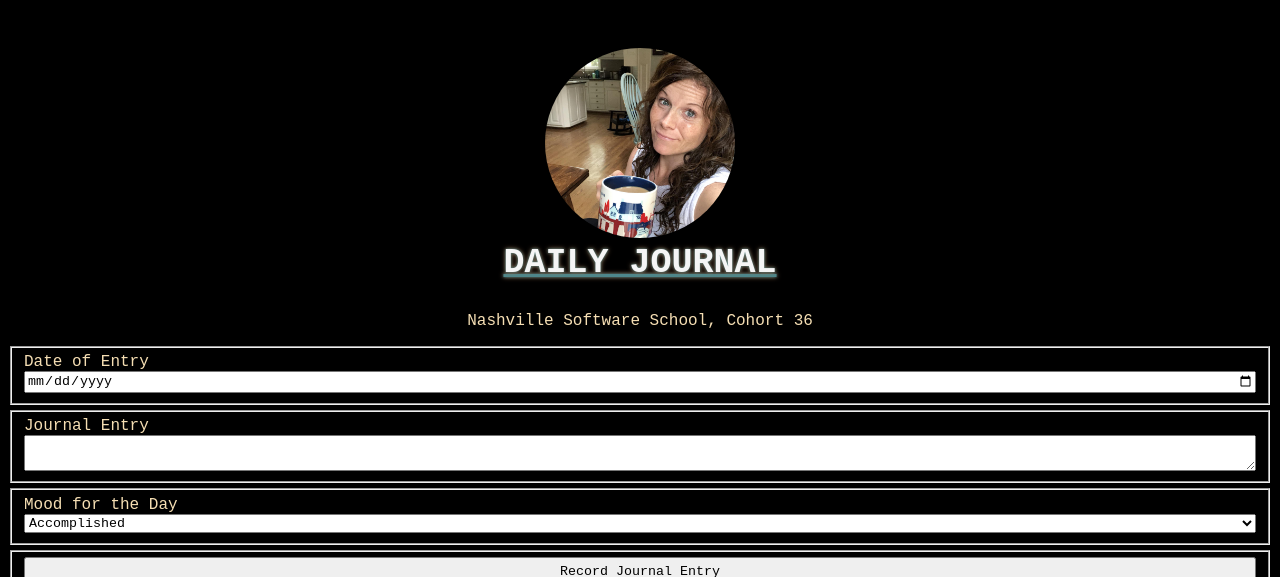
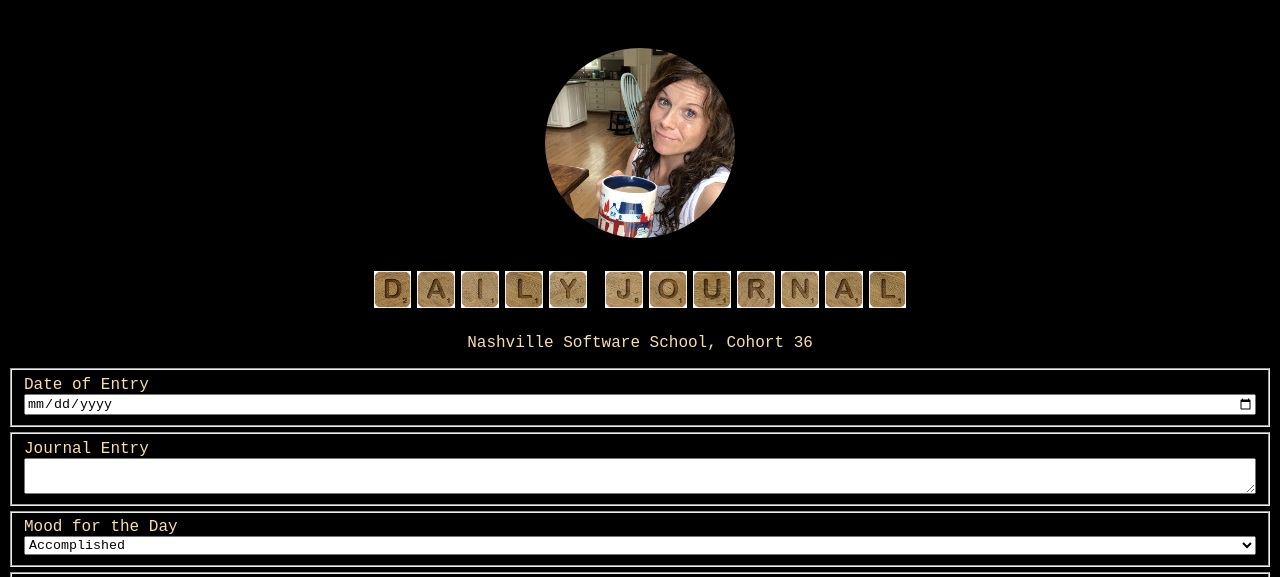
Before and after one commit to CarolineMadison/Daily_Journal_c36, a plain HTML site: page src/index.html in a window 1280 px wide. Shown: the top 577 px of the page. Drawn offline with Linux system fonts and the light colour scheme; a web font is replaced by a local one.

Commit message:
Changed the title in the header to wooden scrabble letter images

```diff
--- a/src/index.html
+++ b/src/index.html
@@ -12,7 +12,20 @@
     <header>
         <div>
             <img class="profileImg" src="Images/profileImage.jpg">
-            <h2 class="title">DAILY JOURNAL</h2>
+            <h2 class="title">
+                <img class="scrabbleLetter" src="Images/ScrabbleLetters/LetterD.jpg">
+                <img class="scrabbleLetter" src="Images/ScrabbleLetters/LetterA.jpg">
+                <img class="scrabbleLetter" src="Images/ScrabbleLetters/LetterI.jpg">
+                <img class="scrabbleLetter" src="Images/ScrabbleLetters/LetterL.jpg">
+                <img class="scrabbleLetter" src="Images/ScrabbleLetters/LetterY.jpg"> &nbsp;
+                <img class="scrabbleLetter" src="Images/ScrabbleLetters/LetterJ.jpg">
+                <img class="scrabbleLetter" src="Images/ScrabbleLetters/LetterO.jpg">
+                <img class="scrabbleLetter" src="Images/ScrabbleLetters/LetterU.jpg">
+                <img class="scrabbleLetter" src="Images/ScrabbleLetters/LetterR.jpg">
+                <img class="scrabbleLetter" src="Images/ScrabbleLetters/LetterN.jpg">
+                <img class="scrabbleLetter" src="Images/ScrabbleLetters/LetterA.jpg">
+                <img class="scrabbleLetter" src="Images/ScrabbleLetters/LetterL.jpg">
+            </h2>
             <p class="tagline">Nashville Software School, Cohort 36</p>
         </div>
     </header>
--- a/src/styles/journal.css
+++ b/src/styles/journal.css
@@ -18,13 +18,14 @@ header {
 }
 
 .title {
-    color: whitesmoke;
-    font-family: 'Courier New', Courier, monospace;
-    font-size: 35px;
     text-align: center;
-    margin-top: 5px;
     text-shadow: 0 0 3px #4e878b, 0 0 5px #9f6e4a;
-    text-decoration: #4e878b underline;
+    padding-top: 13px;
+}
+
+.scrabbleLetter {
+    width: 3%;
+    /* box-shadow: 3px whitesmoke; */
 }
 
 .tagline {
```
Also changed, not shown: src/Images/ScrabbleLetters/LetterA.jpg (added), src/Images/ScrabbleLetters/LetterD.jpg (added), src/Images/ScrabbleLetters/LetterI.jpg (added), src/Images/ScrabbleLetters/LetterJ.jpg (added), src/Images/ScrabbleLetters/LetterL.jpg (added), src/Images/ScrabbleLetters/LetterN.jpg (added), src/Images/ScrabbleLetters/LetterO.jpg (added), src/Images/ScrabbleLetters/LetterR.jpg (added), src/Images/ScrabbleLetters/LetterU.jpg (added), src/Images/ScrabbleLetters/LetterY.jpg (added), 1 other file.
